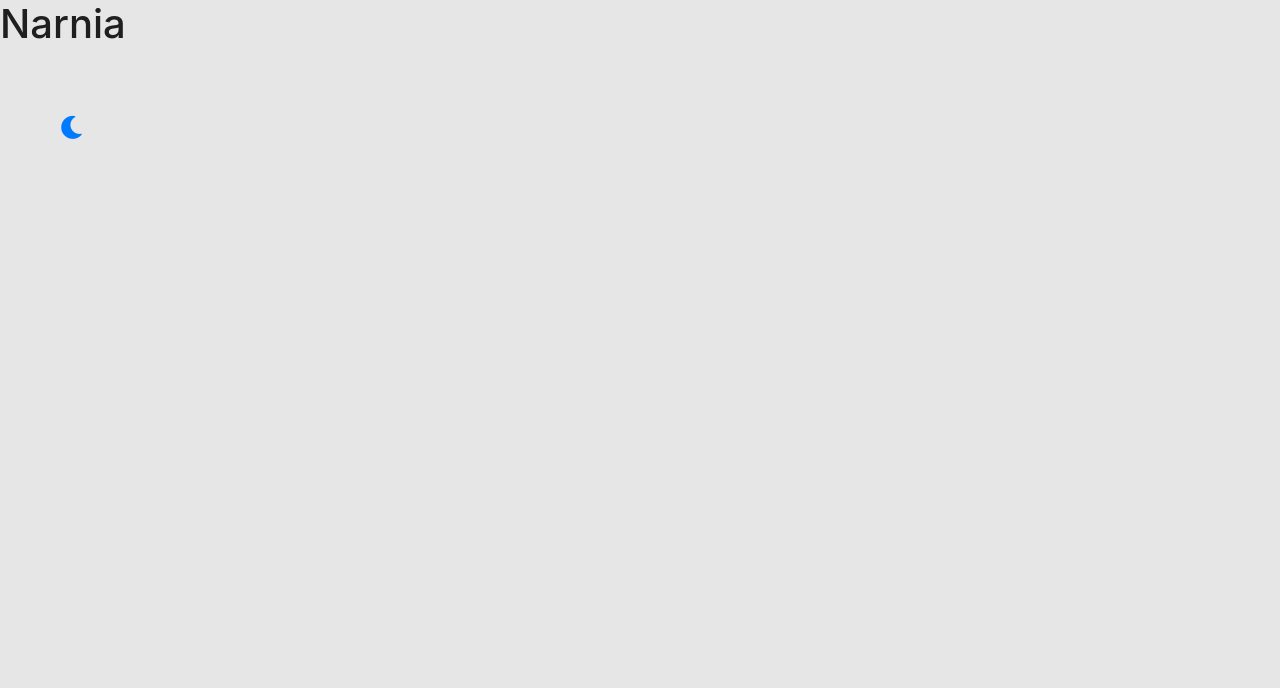
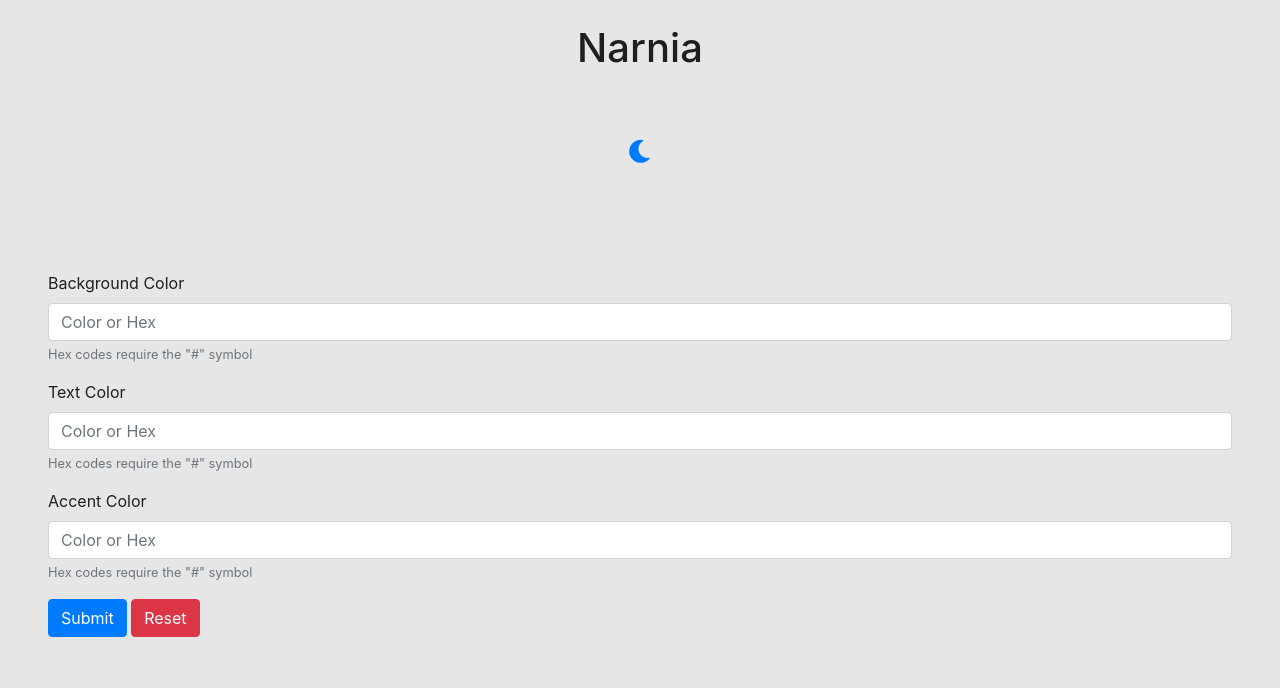
Before and after one commit to nss-evening-cohort-12/chatty-delta-narnia, a website built with webpack: page src/index.html in a window 1280 px wide. Built offline with nearby package versions, Linux system fonts and the light colour scheme.

Commit message:
wip / custom theme addition

```diff
--- a/src/index.html
+++ b/src/index.html
@@ -6,7 +6,10 @@
     <title>Document</title>
 </head>
 <body>
-    <h1>Narnia</h1>
-    <div id="test"></div>
+    <h1 style="text-align: center;" class="mt-4">Narnia</h1>
+    <!-- theme testing -->
+        <div class="d-flex justify-content-center" id="nav"></div>
+        <div id="theme"></div>
+    <!---->
 </body>
 </html>
--- a/src/javascripts/main.js
+++ b/src/javascripts/main.js
@@ -4,8 +4,49 @@
 
 const nav = () => {
   const domString = '<a id="dark-mode" class="toggle moon"><i class="fas fa-moon"></i></a>';
-  utils.printToDom('#test', domString);
+  utils.printToDom('#nav', domString);
 };
+
+// Custom Theme
+
+const theme = () => {
+  const domString = `
+    <form class="p-5">
+      <div class="form-group">
+        <label for="backgroundColor">Background Color</label>
+        <input type="text" class="form-control" id="backgroundColor" placeholder="Color or Hex">
+        <small id="emailHelp" class="form-text text-muted">Hex codes require the "#" symbol</small>
+      </div>
+      <div class="form-group">
+        <label for="textColor">Text Color</label>
+        <input type="text" class="form-control" id="textColor" placeholder="Color or Hex">
+        <small id="emailHelp" class="form-text text-muted">Hex codes require the "#" symbol</small>
+      </div>
+      <div class="form-group">
+        <label for="accentColor">Accent Color</label>
+        <input type="text" class="form-control" id="accentColor" placeholder="Color or Hex">
+        <small id="emailHelp" class="form-text text-muted">Hex codes require the "#" symbol</small>
+      </div>
+      <button id="submit" type="submit" class="btn btn-primary">Submit</button>
+      <button id="submit" type="submit" class="btn btn-danger">Reset</button>
+    </form>
+  `;
+  utils.printToDom('#theme', domString);
+};
+
+const getColors = () => {
+  const background = $('#backgroundColor').val();
+  const text = $('#textColor').val();
+  const accent = $('#accentColor').val();
+  $('body').css({ backgroundColor: `${background}`, color: `${text}` });
+  $('h1').css({ color: `${accent}` });
+  theme();
+};
+
+$('body').on('click', '#submit', getColors);
+theme();
+
+//
 
 $('body').on('click', '#dark-mode', styleChanges.darkMode);
 $('body').on('click', '#light-mode', styleChanges.lightMode);
```
